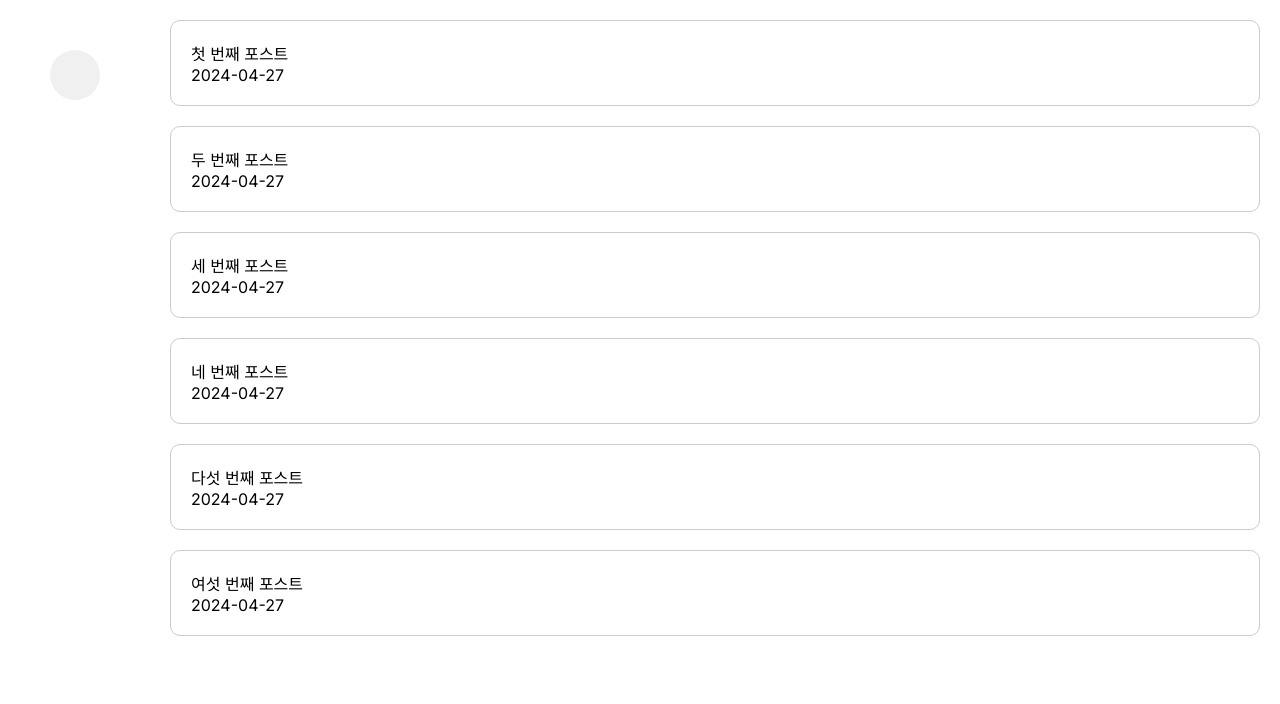
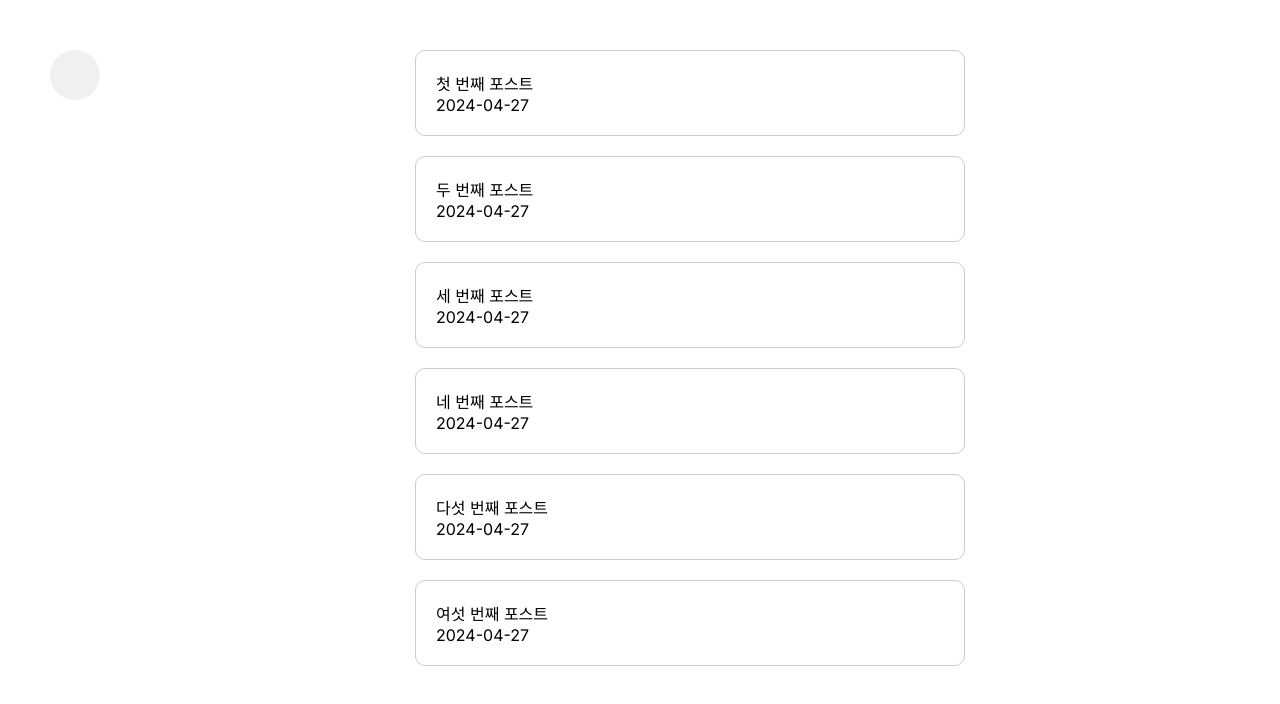
Before and after one commit to namooplus/namoo, a Next.js app in the folder apps/note/: page / in a window 1280 px wide. Shown: the top 704 px of the page. Built offline with nearby package versions, Linux system fonts and the light colour scheme.

Commit message:
feat: update padding

```diff
--- a/apps/note/src/components/PostList/index.module.css
+++ b/apps/note/src/components/PostList/index.module.css
@@ -1,9 +1,13 @@
 .wrapper {
   flex: 1;
+}
+
+.container {
+  max-width: 600px;
 
   display: flex;
   flex-direction: column;
+  margin: 0 auto;
+  padding: 50px 50px 0 0;
   gap: 20px;
-
-  padding: 20px;
 }
--- a/apps/note/src/components/PostList/index.tsx
+++ b/apps/note/src/components/PostList/index.tsx
@@ -5,9 +5,11 @@ import styles from "./index.module.css";
 const PostList = ({}: Readonly<{}>) => {
   return (
     <div className={styles.wrapper}>
-      {posts.map((post) => (
-        <PostItem key={post.id} {...post} />
-      ))}
+      <div className={styles.container}>
+        {posts.map((post) => (
+          <PostItem key={post.id} {...post} />
+        ))}
+      </div>
     </div>
   );
 };
```
